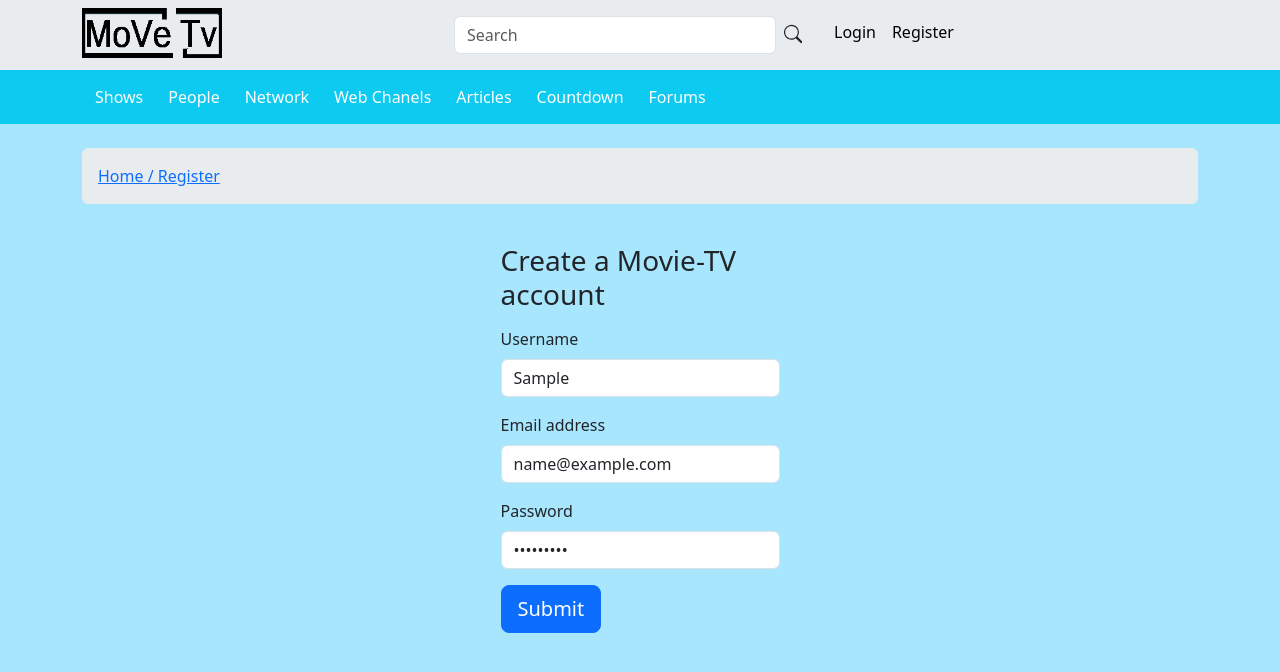
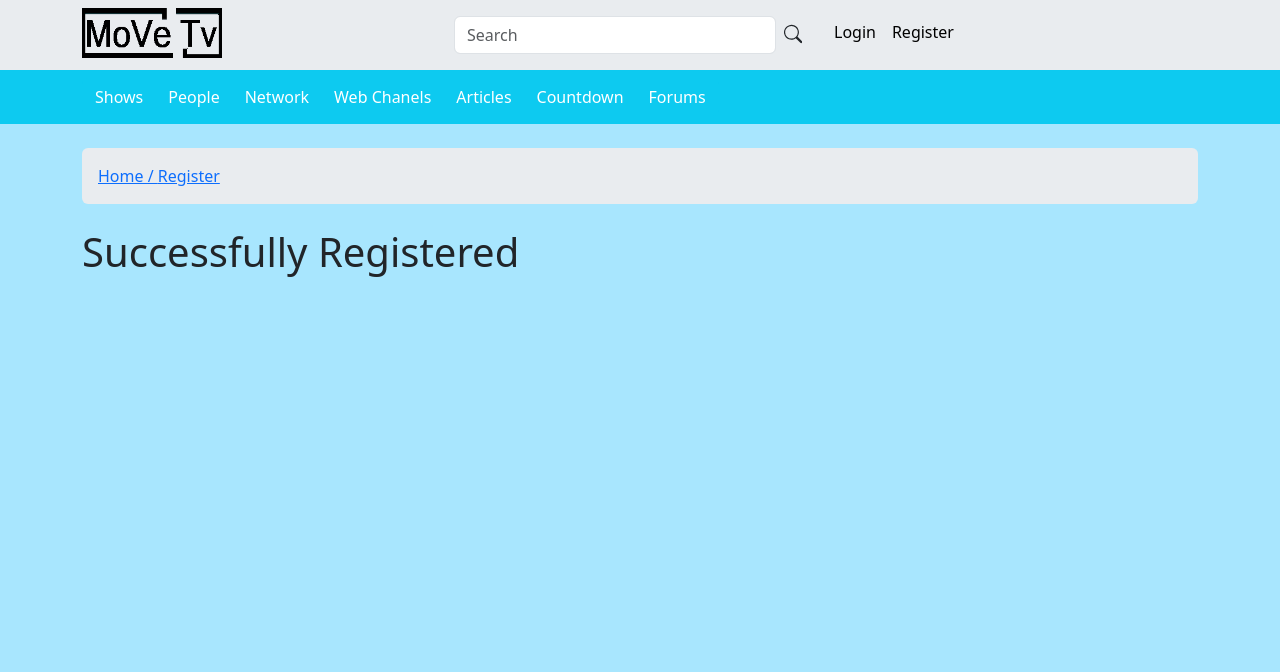
Before and after one commit to shaxa98/React-MoviTv, a React (Vite) app: page /register in a window 1280 px wide. Both pictures are taken after typing "Sample", "name@example.com", "Sample123" into the empty fields and a click on the button "Submit". Shown: the top 672 px of the page. Built offline with nearby package versions, Linux system fonts and the light colour scheme.

Commit message:
register updated

```diff
--- a/src/pages/Register.jsx
+++ b/src/pages/Register.jsx
@@ -5,14 +5,23 @@ const RegisterPage = () => {
   const [username, setUsername] = useState("");
   const [password, setPassword] = useState("");
   const [email, setEmail] = useState("");
-
+  const [registered, setRegistered] = useState(false);
+  let users = [];
   const register = () => {
-    console.log({ name: username, password: password, email: email });
+    const user = { name: username, password: password, email: email };
+    users.push(user);
+    setRegistered(true);
+    console.log(users);
   };
 
   return (
     <div className="container">
       <BreadcrumbComponent page="Register" />
+      {registered ? (
+        <div>
+          <h1>Successfully Registered</h1>
+        </div>
+      ) : (
         <div className="logincontainer">
           <div className="w-25 " id="regisration-form">
             <h3 className="my-3">Create a Movie-TV account</h3>
@@ -67,6 +76,7 @@ const RegisterPage = () => {
             </button>
           </div>
         </div>
+      )}
     </div>
   );
 };
```
Lines whose indentation alone changed are shown as unchanged.
